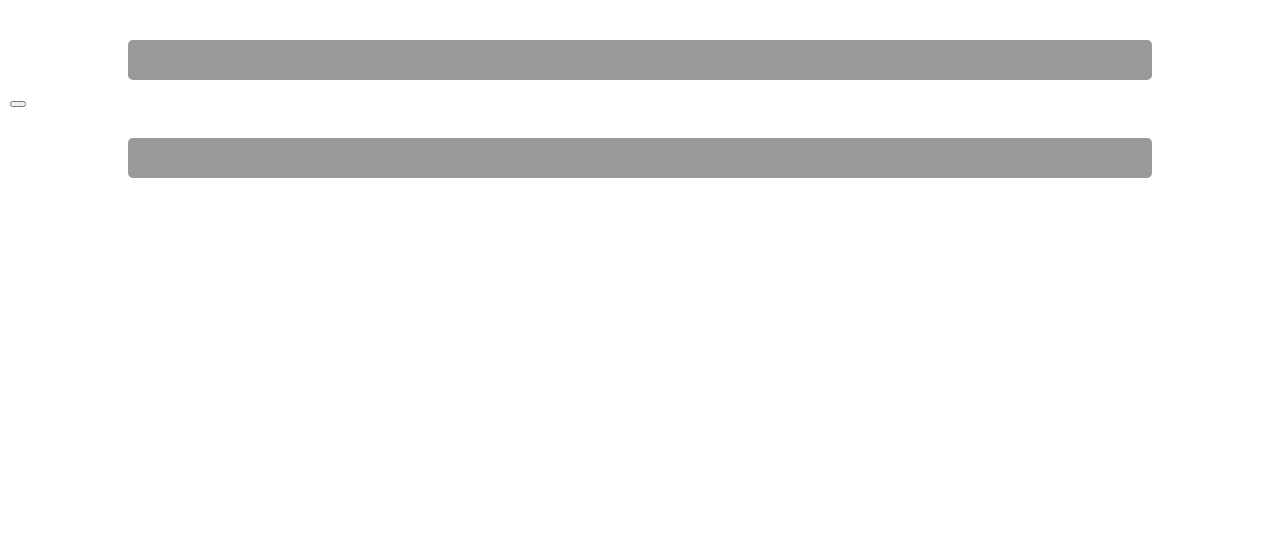
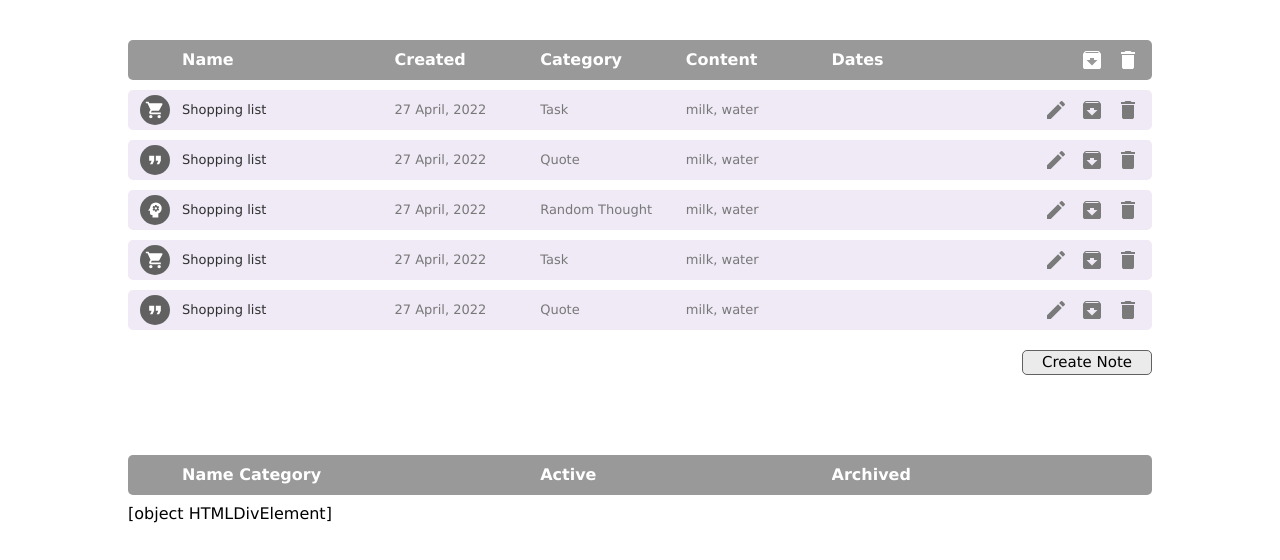
Before and after one commit to Eugen-Ko/test-one-radency, a website built with Parcel: page src/index.html in a window 1280 px wide. Built offline with nearby package versions, Linux system fonts and the light colour scheme.

Commit message:
interface without statistic

```diff
--- /dev/null
+++ b/src/assets/initialToDo.js
@@ -0,0 +1,65 @@
+export const initialToDo = [
+  {
+    name: "Shopping list",
+    createDate: "27 April, 2022",
+    category: "Task",
+    content: "milk, water",
+    expDate: "",
+    statArch: false,
+    id: "1",
+  },
+  {
+    name: "Shopping list",
+    createDate: "27 April, 2022",
+    category: "Quote",
+    content: "milk, water",
+    expDate: "",
+    statArch: false,
+    id: "2",
+  },
+  {
+    name: "Shopping list",
+    createDate: "27 April, 2022",
+    category: "Random Thought",
+    content: "milk, water",
+    expDate: "",
+    statArch: false,
+    id: "3",
+  },
+  {
+    name: "Shopping list",
+    createDate: "27 April, 2022",
+    category: "Task",
+    content: "milk, water",
+    expDate: "",
+    statArch: false,
+    id: "4",
+  },
+  {
+    name: "Shopping list",
+    createDate: "27 April, 2022",
+    category: "Quote",
+    content: "milk, water",
+    expDate: "",
+    statArch: false,
+    id: "5",
+  },
+  {
+    name: "Shopping list",
+    createDate: "27 April, 2022",
+    category: "Idea",
+    content: "milk, water",
+    expDate: "",
+    statArch: false,
+    id: "6",
+  },
+  {
+    name: "Shopping list",
+    createDate: "27 April, 2022",
+    category: "Task",
+    content: "milk, water",
+    expDate: "",
+    statArch: false,
+    id: "7",
+  },
+];
--- a/src/index.html
+++ b/src/index.html
@@ -10,7 +10,7 @@
 </head>
 
 <body>
-  <div id="root" />
+  <div class="root" id="root" />
 </body>
 
 </html>
--- a/src/js/app.js
+++ b/src/js/app.js
@@ -1,18 +1,20 @@
 import { createEl } from './helpers/createEl';
 
 import { headerToDo } from './components/headerToDo';
+import { listToDo } from './components/listToDo';
+import { button } from './components/button';
 import { headerStat } from './components/headerStat';
-
-
-
+import { listStat } from './components/listStat';
 
 export const app = () => {
+
+  const tableToDo = createEl({ tagName: 'div', className: 'table', attributes: { id: 'tableTodo' } });
+  tableToDo.insertAdjacentHTML('beforeend', listToDo());
+  const tableStat = createEl({ tagName: 'div', className: 'tableStat' });
+  tableStat.insertAdjacentHTML('beforeend', listStat());
+
   const rootEl = document.getElementById('root');
+  rootEl.insertAdjacentHTML('afterbegin', [headerToDo().outerHTML, tableToDo.outerHTML, button().outerHTML, headerStat().outerHTML, tableStat].join(''));
 
-  const tableToDo = createEl({ tagName: 'div', className: 'tableTodo', attributes: { id: 'tableTodo' } });
-  const buttonCreate = createEl({ tagName: 'button', className: 'button', attributes: { id: 'buttonCreate' } });
-  const tableStat = createEl({ tagName: 'div', className: 'tableStat' });
-
-  rootEl.insertAdjacentHTML('afterbegin', [headerToDo().outerHTML, tableToDo.outerHTML, buttonCreate.outerHTML, headerStat().outerHTML, tableStat.outerHTML].join(''));
   return rootEl;
 }
--- /dev/null
+++ b/src/js/components/button.js
@@ -0,0 +1,7 @@
+import { createEl } from '../helpers/createEl';
+
+export const button = () => {
+  const buttonCreate = createEl({ tagName: 'button', className: 'button', attributes: { id: 'buttonCreate' } });
+  buttonCreate.insertAdjacentHTML('afterbegin', 'Create Note');
+  return buttonCreate;
+}
--- /dev/null
+++ b/src/js/components/elementToDo.js
@@ -0,0 +1,35 @@
+import { createEl } from '../helpers/createEl';
+import { path } from '../../assets/initWords';
+import { choiceSVG } from '../helpers/choiceCategorySVG';
+
+export const elementToDo = ({ name, createDate, category, content, expDate, statArch, id }) => {
+
+  const categorySvg = createEl({ tagName: 'svg', className: 'categorySVG', attributes: { viewBox: "0 0 24 24", preserveAspectRatio: "none" } });
+  categorySvg.insertAdjacentHTML('beforeend', `<path d="${path[choiceSVG(category)]}"></path>`);
+
+  const categoryContainerSVG = createEl({ tagName: 'div', className: 'categoryContainerSVG' });
+  categoryContainerSVG.insertAdjacentHTML('beforeend', categorySvg.outerHTML);
+
+  const nameEl = createEl({ tagName: 'p', className: 'elementText elementText__title' });
+  nameEl.insertAdjacentHTML('beforeend', name);
+  const created = createEl({ tagName: 'p', className: 'elementText' });
+  created.insertAdjacentHTML('beforeend', createDate);
+  const categoryEl = createEl({ tagName: 'p', className: 'elementText' });
+  categoryEl.insertAdjacentHTML('beforeend', category);
+  const contentEl = createEl({ tagName: 'p', className: 'elementText' });
+  contentEl.insertAdjacentHTML('beforeend', content);
+  const datesEl = createEl({ tagName: 'p', className: 'elementText' });
+  datesEl.insertAdjacentHTML('beforeend', expDate);
+
+  const editEl = createEl({ tagName: 'svg', className: 'elementSVG edit', attributes: { id: id, viewBox: "0 0 24 24", preserveAspectRatio: "none" } });
+  editEl.insertAdjacentHTML('beforeend', `<path d="${path.create}"></path>`);
+  const archEl = createEl({ tagName: 'svg', className: 'elementSVG arch', attributes: { id: id, viewBox: "0 0 24 24", preserveAspectRatio: "none" } });
+  archEl.insertAdjacentHTML('beforeend', `<path d="${path.archive}"></path>`);
+  const deleteEl = createEl({ tagName: 'svg', className: 'elementSVG del', attributes: { id: id, viewBox: "0 0 24 24", preserveAspectRatio: "none" } });
+  deleteEl.insertAdjacentHTML('beforeend', `<path d="${path.delete}"></path>`);
+
+  const elToDo = createEl({ tagName: 'div', className: 'headerContainer headerContainer__el' });
+  elToDo.insertAdjacentHTML('beforeend', [categoryContainerSVG.outerHTML, nameEl.outerHTML, created.outerHTML, categoryEl.outerHTML, contentEl.outerHTML, datesEl.outerHTML, editEl.outerHTML, archEl.outerHTML, deleteEl.outerHTML].join(''));
+
+  return elToDo
+}
--- a/src/js/components/headerStat.js
+++ b/src/js/components/headerStat.js
@@ -1,7 +1,18 @@
 import { createEl } from '../helpers/createEl';
 
 export const headerStat = () => {
+
+  const emptyDiv = createEl({ tagName: 'div' });
+  const nameCategory = createEl({ tagName: 'p', className: 'headerText' });
+  nameCategory.insertAdjacentHTML('beforeend', 'Name Category');
+  const active = createEl({ tagName: 'p', className: 'headerText' });
+  active.insertAdjacentHTML('beforeend', 'Active');
+  const archived = createEl({ tagName: 'p', className: 'headerText' });
+  archived.insertAdjacentHTML('beforeend', 'Archived');
+
   const headerStatContainer = createEl({ tagName: 'div', className: 'headerContainer' });
+
+  headerStatContainer.insertAdjacentHTML('beforeend', [emptyDiv.outerHTML, nameCategory.outerHTML, emptyDiv.outerHTML, active.outerHTML, emptyDiv.outerHTML, archived.outerHTML, emptyDiv.outerHTML, emptyDiv.outerHTML, emptyDiv.outerHTML].join(''));
 
   return headerStatContainer;
 }
--- a/src/js/components/headerToDo.js
+++ b/src/js/components/headerToDo.js
@@ -1,7 +1,27 @@
+import { path } from '../../assets/initWords';
 import { createEl } from '../helpers/createEl';
 
 export const headerToDo = () => {
   const headerToDoContainer = createEl({ tagName: 'div', className: 'headerContainer' });
 
+  const emptyDiv = createEl({ tagName: 'div' });
+  const name = createEl({ tagName: 'p', className: 'headerText' });
+  name.insertAdjacentHTML('beforeend', 'Name');
+  const created = createEl({ tagName: 'p', className: 'headerText' });
+  created.insertAdjacentHTML('beforeend', 'Created');
+  const category = createEl({ tagName: 'p', className: 'headerText' });
+  category.insertAdjacentHTML('beforeend', 'Category');
+  const content = createEl({ tagName: 'p', className: 'headerText' });
+  content.insertAdjacentHTML('beforeend', 'Content');
+  const dates = createEl({ tagName: 'p', className: 'headerText' });
+  dates.insertAdjacentHTML('beforeend', 'Dates');
+
+  const allArch = createEl({ tagName: 'svg', className: 'headerSVG', attributes: { id: 'allArch', viewBox: "0 0 24 24", preserveAspectRatio: "none" } });
+  allArch.insertAdjacentHTML('beforeend', `<path d="${path.archive}"></path>`);
+  const allDelete = createEl({ tagName: 'svg', className: 'headerSVG', attributes: { id: 'allDelete', viewBox: "0 0 24 24", preserveAspectRatio: "none" } });
+  allDelete.insertAdjacentHTML('beforeend', `<path d="${path.delete}"></path>`);
+
+  headerToDoContainer.insertAdjacentHTML('beforeend', [emptyDiv.outerHTML, name.outerHTML, created.outerHTML, category.outerHTML, content.outerHTML, dates.outerHTML, emptyDiv.outerHTML, allArch.outerHTML, allDelete.outerHTML].join(''));
+
   return headerToDoContainer;
 }
--- /dev/null
+++ b/src/js/components/listStat.js
@@ -0,0 +1,5 @@
+// import { initialToDo } from '../../assets/initialToDo';
+
+export const listStat = () => {
+
+}
--- /dev/null
+++ b/src/js/components/listToDo.js
@@ -0,0 +1,7 @@
+import { initialToDo } from '../../assets/initialToDo';
+import { elementToDo } from './elementToDo';
+
+export const listToDo = () => {
+  const listToDo = initialToDo.map(el => { return elementToDo(el).outerHTML }).join('');
+  return listToDo
+}
--- /dev/null
+++ b/src/js/helpers/choiceCategorySVG.js
@@ -0,0 +1,8 @@
+export const choiceSVG = (el) => {
+  switch (el) {
+    case 'Task': return 'grocery';
+    case 'Random Thought': return 'mind';
+    case 'Idea': return 'lightbulb';
+    case 'Quote': return 'quote';
+  }
+}
--- a/src/sass/_common.scss
+++ b/src/sass/_common.scss
@@ -2,9 +2,14 @@
 
 body {
   font-family: 'Verdana', sans-serif;
+  padding: 10px;
+}
+
+p {
+  display: block;
 }
 *::-webkit-scrollbar {
-  width: 6px;
+  width: 4px;
 }
 
 *::-webkit-scrollbar-thumb {
@@ -16,5 +21,5 @@ body {
 }
 
 *::-webkit-scrollbar-track {
-  background-color: var(--itemBg);
+  background-color: var(--buttonBg);
 }
--- a/src/sass/_styles.scss
+++ b/src/sass/_styles.scss
@@ -1,5 +1,13 @@
+.root {
+  max-width: 1024px;
+  height: calc(100vh - 20px);
+  margin: 0 auto;
+  display: flex;
+  flex-direction: column;
+}
+
 .headerContainer {
-  max-width: 1024px;
+  width: 100%;
   height: 40px;
   padding: 5px 12px;
   border-radius: 5px;
@@ -8,16 +16,98 @@
   display: grid;
   grid-template-columns: 30px 3fr 2fr 2fr 2fr 3fr 24px 24px 24px;
   grid-template-rows: 30px;
+  column-gap: 12px;
+  align-items: center;
+  &__el {
+    background-color: var(--itemBg);
+    margin: 0;
+  }
 }
 
-.buttonCreate {
-  width: 100px;
-  height: 30px;
-  border-radius: 5px;
-  border: 1px solid var(--itemIconBg);
-  background-color: var(--itemBg);
+.headerText {
+  color: var(--headerColor);
+  font-weight: 900;
+  overflow: hidden;
+  white-space: nowrap;
+  text-overflow: ellipsis;
+}
+
+.headerSVG {
+  fill: var(--headerColor);
+  transition: fill 250ms cubic-bezier(0.445, 0.05, 0.55, 0.95);
+  cursor: pointer;
   &:hover,
   &:focus {
-    border: 1px solid var(--itemBg);
+    color: var(--itemColor1);
+    fill: currentColor;
   }
 }
+
+.button {
+  width: 130px;
+  height: 25px;
+  margin-bottom: 50px;
+  border-radius: 5px;
+  border: 1px solid;
+  border-color: var(--itemIconBg);
+  background-color: var(--buttonBg);
+  align-self: flex-end;
+  font-size: 15px;
+  transition: background-color, 250ms cubic-bezier(0.445, 0.05, 0.55, 0.95);
+  cursor: pointer;
+  &:hover,
+  &:focus {
+    border-color: var(--itemBg);
+  }
+}
+
+.categorySVG {
+  width: 20px;
+  height: 20px;
+  fill: #ffffff;
+}
+
+.categoryContainerSVG {
+  width: 30px;
+  height: 30px;
+  display: flex;
+  align-items: center;
+  justify-content: center;
+  border-radius: 50%;
+  background-color: var(--itemIconBg);
+}
+
+.table {
+  width: 100%;
+  height: 240px;
+  display: grid;
+  overflow: hidden;
+  overflow-y: auto;
+  grid-template-columns: auto;
+  grid-template-rows: 40px;
+  row-gap: 10px;
+  margin-bottom: 20px;
+}
+
+.elementText {
+  font-size: 13px;
+  color: var(--itemColor2);
+  overflow: hidden;
+  white-space: nowrap;
+  text-overflow: ellipsis;
+
+  &__title {
+    color: var(--itemColor1);
+  }
+}
+
+.elementSVG {
+  fill: var(--itemIconFill);
+  transition: fill 250ms cubic-bezier(0.445, 0.05, 0.55, 0.95);
+  cursor: pointer;
+  &:hover,
+  &:focus {
+    color: var(--itemColor1);
+    fill: currentColor;
+  }
+}
--- a/src/sass/_variables.scss
+++ b/src/sass/_variables.scss
@@ -3,8 +3,10 @@
   --headerColor: #ffffff;
 
   --itemBg: #efeaf6;
-  --itemIconBG: #616161;
+  --itemIconBg: #616161;
   --itemIconFill: #7a7a7a;
   --itemColor1: #303030;
   --itemColor2: #787878;
+
+  --buttonBg: #ebebeb;
 }
--- a/src/sass/index.scss
+++ b/src/sass/index.scss
@@ -1,7 +1,3 @@
 @import './variables';
 @import './common';
 @import './styles';
-
-body {
-  padding: 10px;
-}
```
